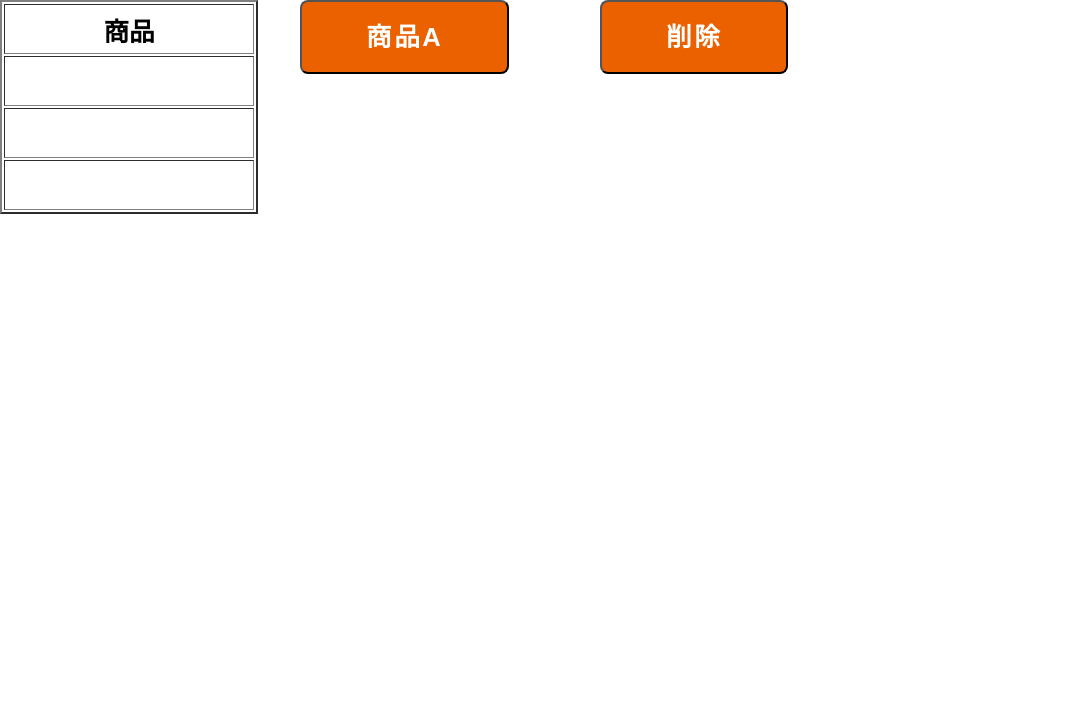
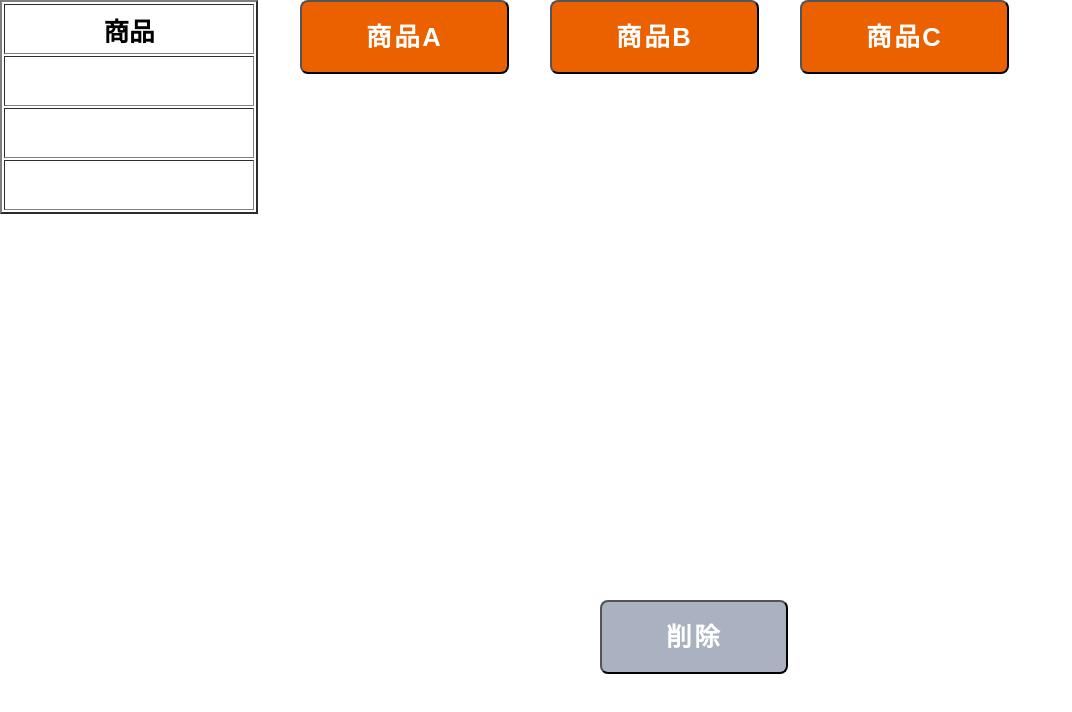
Before and after one commit to Haruone-115/register, a Next.js app: page / in a window 1280 px wide. Shown: the top 712 px of the page, without its empty margins (0-1072 px from the left). Built offline with nearby package versions, Linux system fonts and the light colour scheme.

Commit message:
useState genius

```diff
--- a/package.json
+++ b/package.json
@@ -10,9 +10,9 @@
   },
   "dependencies": {
     "@prisma/client": "^4.4.0",
-    "next": "12.3.1",
-    "react": "18.2.0",
-    "react-dom": "18.2.0"
+    "next": "^13.0.2",
+    "react": "^18.2.0",
+    "react-dom": "^18.2.0"
   },
   "devDependencies": {
     "@types/node": "18.7.21",
--- a/pages/index.tsx
+++ b/pages/index.tsx
@@ -2,83 +2,54 @@ import Head from 'next/head'
 import Link from 'next/link'
 import styles from '../styles/Home.module.css'
 import { Component, MouseEvent } from 'react';
-import React from 'react';
+import React, { useState } from 'react';
 import { throws } from 'assert';
 
 const Product = "商品";
-const Label = "商品A";
-var table_elements;
+const Label1 = "商品A";
+const Label2 = "商品B";
+const Label3 = "商品C";
 
-/*
-function App() {
+export default function App() {
 
-  const handleClick = (event: any) => {    {/*ボタンが押されたときの処理
-    console.log(event.currentTarget);
-    console.log(event);
-    table_elements = document.getElementById('product_name');
+  const initialState = [];
+  const [productname, setProductname] = useState(initialState);
+  const [flag, setFlag] = useState(0);
 
-    table_elements!.textContent= Label;
-
+  const productClick_1 = () => {
+    setFlag(flag + 1);
+    setProductname([...productname, Label1]);
   }
 
-
-  return (
-    <>
-      <div className="App">
-        <button className={styles.btn__orange} onClick={handleClick}>{Label}</button>  {/*ボタンの記述、CSSの参照
-      </div>
-      <table border={1}>
-        <tr>
-          <th className={styles.table_th}>{Product}</th>
-        </tr>
-        <tr>
-          <td className={styles.table_td} id="product_name"></td>
-        </tr>
-      </table>
-    </>
-  );
+  const productClick_2 = () => {
+    setFlag(flag + 1);
+    setProductname([...productname, Label2]);
   }
 
-export default App;
-
-*/
-class Toggle extends Component {
-  constructor(props) {
-    super(props);
-    this.state = {
-      isToggleOn: true,
-      productname: '',
-      flag: 0,
-    };
-    this.delateClick = this.delateClick.bind(this);
+  const productClick_3 = () => {
+    setFlag(flag + 1);
+    setProductname([...productname, Label3]);
   }
 
-  handleClick = () => {
-    this.setState(state => ({
-      isToggleOn: !state.isToggleOn,
-      productname: Label,
-      flag: this.state.flag + 1,
-    }));
-  }
-
-  delateClick = () => {
-    this.setState(state => ({
-      isToggleOn: !state.isToggleOn,
-      flag: 0,
-      productname: "",
-    }));
+  const delateClick = () => {
+    setFlag(0);
+    setProductname ([]);
     alert("delate");
   }
 
-  render() {
     //const productname = this.state;
     return (
     <>
-
-        <button className={styles.btn__orange} onClick={this.handleClick}>
-          {Label}
+      <button className={styles.btn__orange_1} onClick={productClick_1}>
+        {Label1}
       </button>
-        <button className={styles.btn__orange_1} onClick={this.delateClick}>
+      <button className={styles.btn__orange_2} onClick={productClick_2}>
+        {Label2}
+      </button>
+      <button className={styles.btn__orange_3} onClick={productClick_3}>
+        {Label3}
+      </button>
+      <button className={styles.btn__delete} onClick={delateClick}>
         削除
       </button>
       <table border={2}>
@@ -86,19 +57,16 @@ class Toggle extends Component {
         <th className={styles.table_th}>{Product}</th>
       </tr>
       <tr>
-          <td className={styles.table_td}>{this.state.flag >= 1 ? this.state.productname : ""}</td>
+        <td className={styles.table_td}>{flag >= 1 ? productname[0] : ""}</td>
       </tr>
       <tr>
-          <td className={styles.table_td}>{this.state.flag >= 2 ? this.state.productname : ""}</td>
+        <td className={styles.table_td}>{flag >= 2 ? productname[1] : ""}</td>
       </tr>
       <tr>
-          <td className={styles.table_td}>{this.state.flag >= 3 ? this.state.productname : ""}</td>
+        <td className={styles.table_td}>{flag >= 3 ? productname[2] : ""}</td>
       </tr>
       </table>
     </>
 
   );
 }
-}
-
-export default Toggle;
--- a/styles/Home.module.css
+++ b/styles/Home.module.css
@@ -31,8 +31,8 @@ button.btn {
 }
 
 
-.btn__orange,
-a.btn__orange {
+.btn__orange_1,
+a.btn__orange_1 {
   font-size: 1.6rem;
   font-weight: 700;
   line-height: 1.5;
@@ -56,19 +56,19 @@ a.btn__orange {
   color: #fff;
   background-color: #eb6100;
 }
-.btn__orange:hover,
-a.btn__orange:hover {
+.btn__orange_1:hover,
+a.btn__orange_1:hover {
   color: #fff;
   background: #f56500;
 }
 
-.btn__orange_1,
-a.btn__orange_1 {
+.btn__orange_2,
+a.btn__orange_2 {
   font-size: 1.6rem;
   font-weight: 700;
   line-height: 1.5;
   position: absolute;
-  left: 600px;
+  left: 550px;
   display: inline-block;
   padding: 1rem 4rem;
   cursor: pointer;
@@ -87,10 +87,73 @@ a.btn__orange_1 {
   color: #fff;
   background-color: #eb6100;
 }
-.btn__orange_1:hover,
-a.btn__orange_1:hover {
+.btn__orange_2:hover,
+a.btn__orange_2:hover {
   color: #fff;
   background: #f56500;
+}
+
+.btn__orange_3,
+a.btn__orange_3 {
+  font-size: 1.6rem;
+  font-weight: 700;
+  line-height: 1.5;
+  position: absolute;
+  left: 800px;
+  display: inline-block;
+  padding: 1rem 4rem;
+  cursor: pointer;
+  -webkit-user-select: none;
+  -moz-user-select: none;
+  -ms-user-select: none;
+  user-select: none;
+  -webkit-transition: all 0.3s;
+  transition: all 0.3s;
+  text-align: center;
+  vertical-align: middle;
+  text-decoration: none;
+  letter-spacing: 0.1em;
+  color: #212529;
+  border-radius: 0.5rem;
+  color: #fff;
+  background-color: #eb6100;
+}
+.btn__orange_3:hover,
+a.btn__orange_3:hover {
+  color: #fff;
+  background: #f56500;
+}
+
+.btn__delete,
+a.btn__delete {
+  font-size: 1.6rem;
+  font-weight: 700;
+  line-height: 1.5;
+  position: absolute;
+  left: 600px;
+  top: 600px;
+  display: inline-block;
+  padding: 1rem 4rem;
+  cursor: pointer;
+  -webkit-user-select: none;
+  -moz-user-select: none;
+  -ms-user-select: none;
+  user-select: none;
+  -webkit-transition: all 0.3s;
+  transition: all 0.3s;
+  text-align: center;
+  vertical-align: middle;
+  text-decoration: none;
+  letter-spacing: 0.1em;
+  color: #212529;
+  border-radius: 0.5rem;
+  color: #fff;
+  background-color: #aab2c1;
+}
+.btn__delete:hover,
+a.btn__delete:hover {
+  color: #fff;
+  background: #aab2c1;
 }
 
 .table_th{
```
Also changed, not shown: 1 other file (tests, documents, lock files or other folders). Lines whose indentation alone changed are shown as unchanged.
